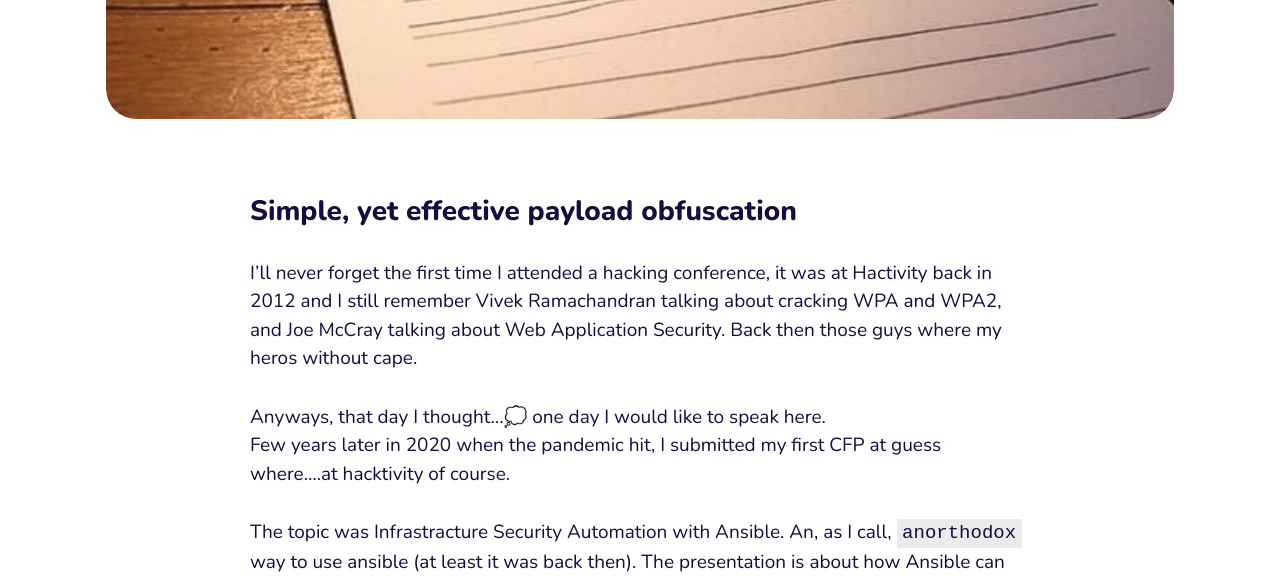
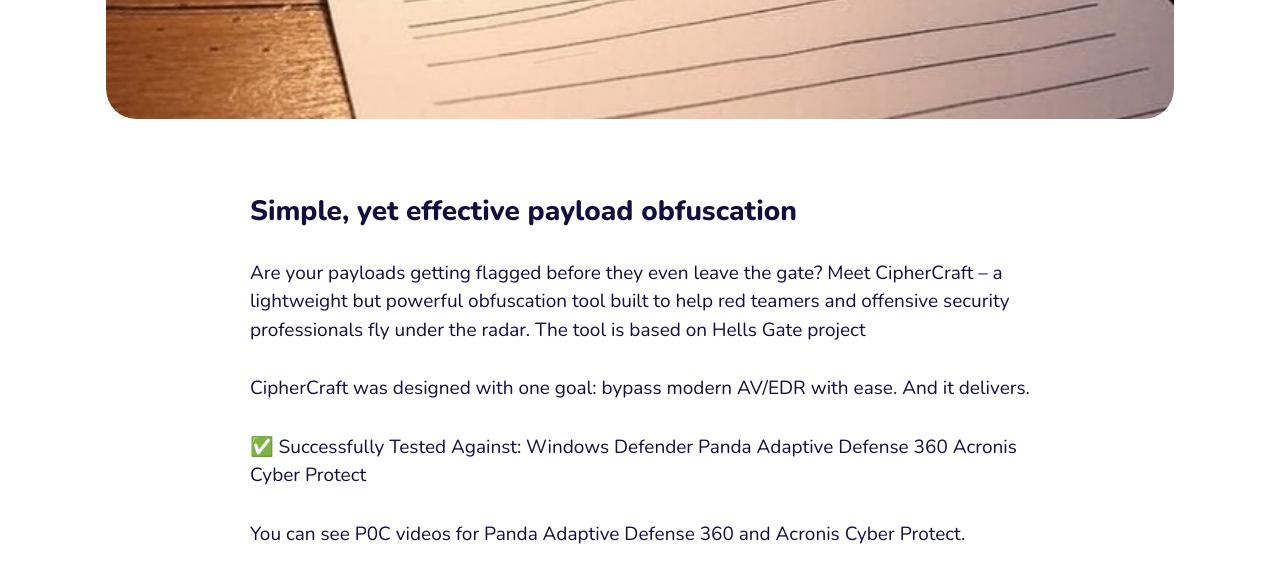
Before and after one commit to r00tkie/r00tkie.github.io, a Jekyll site: the page built from _projects/2021-01-25-CipherCraft.md, in a window 1280 px wide and 1400 px high, scrolled down 1011 px. Shown: the top 578 px of the window. Built offline with Jekyll 4.4.1, drawn with Linux system fonts in a browser that asks for light colours; some of the changed text lies outside the part shown; grey boxes are pictures that could not be loaded.

Commit message:
add new project Videos

```diff
--- a/_projects/2021-01-25-CipherCraft.md
+++ b/_projects/2021-01-25-CipherCraft.md
@@ -19,18 +19,21 @@
   <h2 class="block-title line-top">Simple, yet effective payload obfuscation</h2>
 </div>
 
-I'll never forget the first time I attended a hacking conference, it was at Hactivity back in 2012 and I still remember Vivek Ramachandran talking about cracking WPA and WPA2, and Joe McCray talking about Web Application Security.
-Back then those guys where my heros without cape.
+Are your payloads getting flagged before they even leave the gate? Meet CipherCraft – a lightweight but powerful obfuscation tool built to help red teamers and offensive security professionals fly under the radar. The tool is based on Hells Gate project
 
-Anyways, that day I thought...💭 one day I would like to speak here.
-<br>Few years later in 2020 when the pandemic hit, I submitted my first CFP at guess where....at hacktivity of course.
+CipherCraft was designed with one goal: bypass modern AV/EDR with ease. And it delivers.
 
-The topic was Infrastracture Security Automation with Ansible. An, as I call, `anorthodox` way to use ansible (at least it was back then).
-The presentation is about how Ansible can be used to run different Infrstracture security checks and it was part of a big project I was working for ING, my employer at that time.
+✅ Successfully Tested Against:
+Windows Defender
+Panda Adaptive Defense 360
+Acronis Cyber Protect
 
-In the presentation there is an ansible P0C role to demostrate some use cases. Of course, I continued working on that project for quite long and at some point it was running in CI/CD, then the project was adapted globally within ING and as far as I know it stills runs there.
+You can see P0C videos for Panda Adaptive Defense 360 and Acronis Cyber Protect.
 
-So, if you are interested in watching the presentation and maybe dig deeper yourselve, you can find everything in [this repo!](https://github.com/r00tkie/Hacktivity_2020)
+<div style="position:relative; width:100%; height:0px; padding-bottom:40.906%"><iframe allow="fullscreen" allowfullscreen height="100%" src="https://streamable.com/e/ehj4r9?" width="100%" style="border:none; width:100%; height:100%; position:absolute; left:0px; top:0px; overflow:hidden;"></iframe></div>
+
+CipherCraft takes your raw payloads and transforms them using a series of custom obfuscation techniques that break static and behavioral detection. Think of it as a cloak of invisibility for your shellcode.
+
 
 <!-- <div class="block-header inner-sm" style="margin-bottom: 1.5em">
   <h2 class="block-title line-top">Technology</h2>
```
